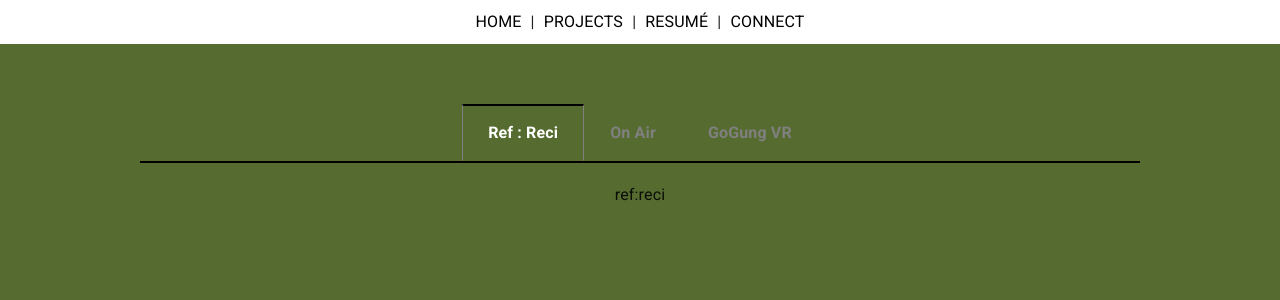
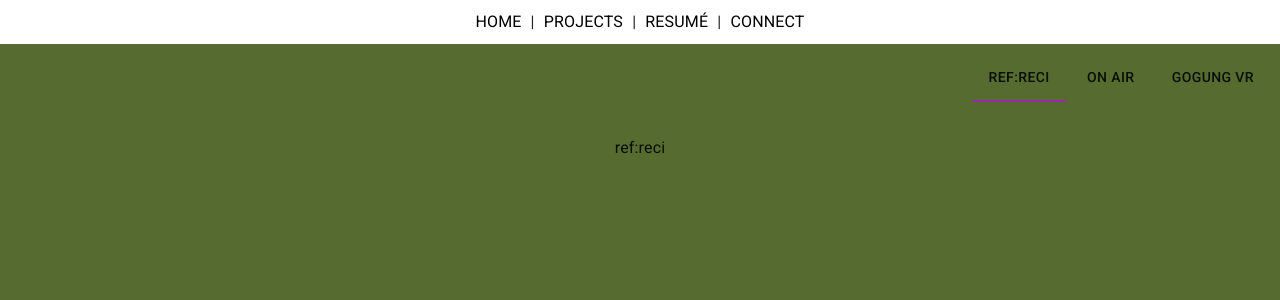
Before and after one commit to nu1997/portfolio, a React (Create React App) app in the folder blog/: page /portfolio/projects in a window 1280 px wide. Shown: the top 300 px of the page. Built offline with nearby package versions, Linux system fonts and the light colour scheme.

Commit message:
[css] Update Project Tab

```diff
--- a/blog/src/pages/Project.css
+++ /dev/null
@@ -1,41 +0,0 @@
-.project-tab {
-  border-top: 2px solid black;
-  display: none;
-  padding: 20px 0 0;
-  text-align: center;
-}
-.project-tablabel {
-  border: 1px solid transparent;
-  color: gray;
-  display: inline-flex;
-  font-weight: 600;
-  margin: 0 0 0px;
-  padding: 15px 25px;
-  text-align: center;
-}
-.project-tablabel:hover {
-  color: white;
-  text-decoration: wavy;
-  cursor: pointer;
-}
-.project-tabradio {
-  display: none;
-}
-.project-tabradio:checked + .project-tablabel {
-  border-left: 1px solid gray;
-  border-right: 1px solid gray;
-  /* border-bottom: 2px solid ; */
-  border-top: 2px solid black;
-  color: white;
-}
-#tab-refreci:checked ~ #content-refreci,
-#tab-onair:checked ~ #content-onair,
-#tab-gogung:checked ~ #content-gogung {
-  display: block;
-}
-.tab-container {
-  margin: 0 auto;
-  max-width: 1000px;
-  /* min-width: 1000px; */
-  margin-top: 60px;
-}
--- a/blog/src/pages/Project.jsx
+++ b/blog/src/pages/Project.jsx
@@ -1,45 +1,56 @@
 import * as React from 'react';
-import PropTypes from 'prop-types';
-import Tabs from '@mui/material/Tabs';
+
+import Box from '@mui/material/Box';
+import TabContext from '@mui/lab/TabContext';
 import Tab from '@mui/material/Tab';
-import Typography from '@mui/material/Typography';
-import Box from '@mui/material/Box';
+import TabPanel from '@mui/lab/TabPanel';
+import TabList from '@mui/lab/TabList';
+
+
 import RefReci from '../Components/RefReci';
 import Gogung from '../Components/GoGung';
 import OnAir from '../Components/OnAir';
 import { useState } from 'react';
-import './Project.css';
+// import './Project.css';
 
 
 export default function Project() {
-  const [selected, setSelected] = useState();
+  const [value, setValue] = useState("1");
 
+  const handleChange = (event, newValue) => {
+    setValue(newValue);
+  };
+
+  const tabstyle = {
+    display: "flex",
+    justifyContent: "end",
+    padding: "10px"
+  }
   return (
-    <div class="tab-container">
-      <input class="project-tabradio" id="tab-refreci" type="radio" name="tab-check" checked />
-      <label class="project-tablabel" for="tab-refreci">Ref : Reci</label>
-      <input class="project-tabradio" id="tab-onair" type="radio" name="tab-check" />
-      <label class="project-tablabel" for="tab-onair">On Air</label>
-      <input class="project-tabradio" id="tab-gogung" type="radio" name="tab-check" />
-      <label class="project-tablabel" for="tab-gogung">GoGung VR</label>
-      <section class="project-tab" id="content-refreci">
-        <div
-        >
+    <div>
+      <TabContext value={value}>
+        <Box style = {tabstyle} className="Tabcontainer">
+          <TabList
+            onChange={handleChange}
+            aria-label="project tabs"
+            textColor="black"
+            indicatorColor="secondary"
+          >
+            <Tab label="Ref:Reci" value="1" />
+            <Tab label="On Air" value="2" />
+            <Tab label="GoGung VR" value="3" />
+          </TabList>
+        </Box>
+        <TabPanel value="1">
           <RefReci />
-        </div>
-      </section>
-      <section class="project-tab" id="content-onair">
-        <div
-        >
+        </TabPanel>
+        <TabPanel value="2">
           <OnAir />
-        </div>
-      </section>
-      <section class="project-tab" id="content-gogung">
-        <div
-        >
+        </TabPanel>
+        <TabPanel value="3">
           <Gogung />
-        </div>
-      </section>
+        </TabPanel>
+      </TabContext>
     </div>
   );
 }
```
Also changed, not shown: blog/package.json (+7 -3 lines), 1 other file (tests, documents, lock files or other folders).
